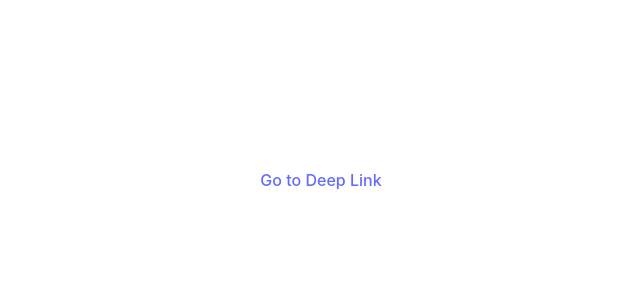
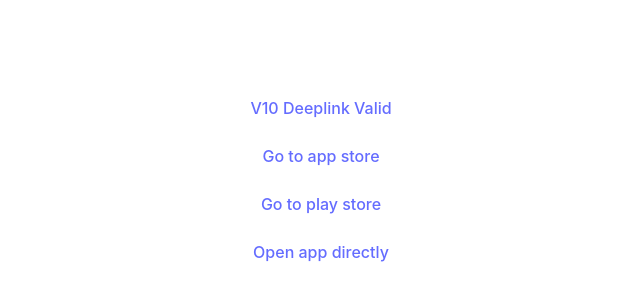
Before and after one commit to mokshchadha/intentlink_supplier_app, a React (Vite) app: page / in a window 1280 px wide. Shown: the part 220-520 px from the top of the page, without its empty margins (319-959 px from the left). Built offline with nearby package versions, Linux system fonts and the light colour scheme.

Commit message:
v10 pushed

```diff
--- a/src/App.jsx
+++ b/src/App.jsx
@@ -1,4 +1,4 @@
-import { useState } from "react";
+import { useState, useRef } from "react";
 import reactLogo from "./assets/react.svg";
 import viteLogo from "/vite.svg";
 import "./App.css";
@@ -22,36 +22,33 @@ async function checkIntentLink() {
   console.log({ result });
 
   if (result.ok) return true;
-  throw "Invalid link";
+  return false;
 }
 
 function App() {
   const deviceType = getDeviceType();
 
   const [isValid, setValid] = useState("false");
+  const linkRef = useRef(null);
 
   if ([DEVICES.ANDROID, DEVICES.IOS].includes(deviceType)) {
-    checkIntentLink()
-      .then((_) => {
+    checkIntentLink().then((isValid) => {
+      if (isValid) {
         setValid(true);
-        window.location.href = appLink;
-      })
-      .catch((e) => {
-        // if (deviceType === DEVICES.ANDROID)
-        //   window.location.href = LINKS.ANDROID;
-        // else if (deviceType === DEVICES.IOS) window.location.href = LINKS.IOS;
-      });
+        setTimeout(() => linkRef.current.click());
+      }
+      if (!isValid) {
+        if (deviceType === DEVICES.ANDROID)
+          window.location.href = LINKS.ANDROID;
+        else if (deviceType === DEVICES.IOS) window.location.href = LINKS.IOS;
+      }
+    });
   }
-  if (isValid)
-    return (
-      <a href={appLink} target="_blank">
-        Go to Deep Link
-      </a>
-    );
+
   return (
     <div className="App">
       <p className="read-the-docs">
-        <a>V9 Deeplink {isValid ? "Valid" : ""}</a>
+        <a>V10 Deeplink {isValid ? "Valid" : ""}</a>
         <br />
         <br />
         <a href={LINKS.IOS}>Go to app store</a>
@@ -60,7 +57,9 @@ function App() {
         <a href={LINKS.ANDROID}>Go to play store</a>
         <br />
         <br />
-        <a href={appLink}>Open app directly</a>
+        <a href={appLink} ref={linkRef} target="_blank">
+          Open app directly
+        </a>
       </p>
     </div>
   );
```
